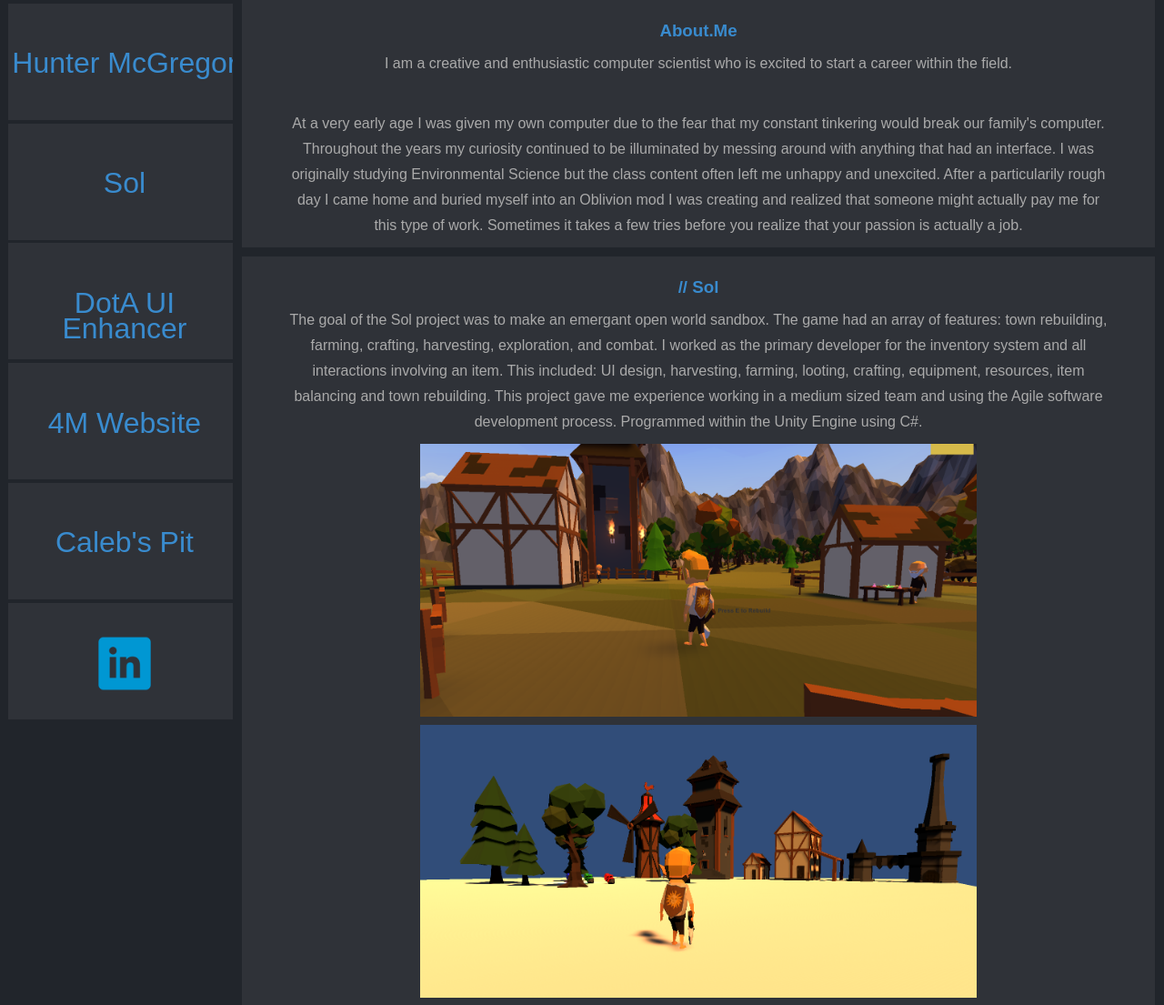
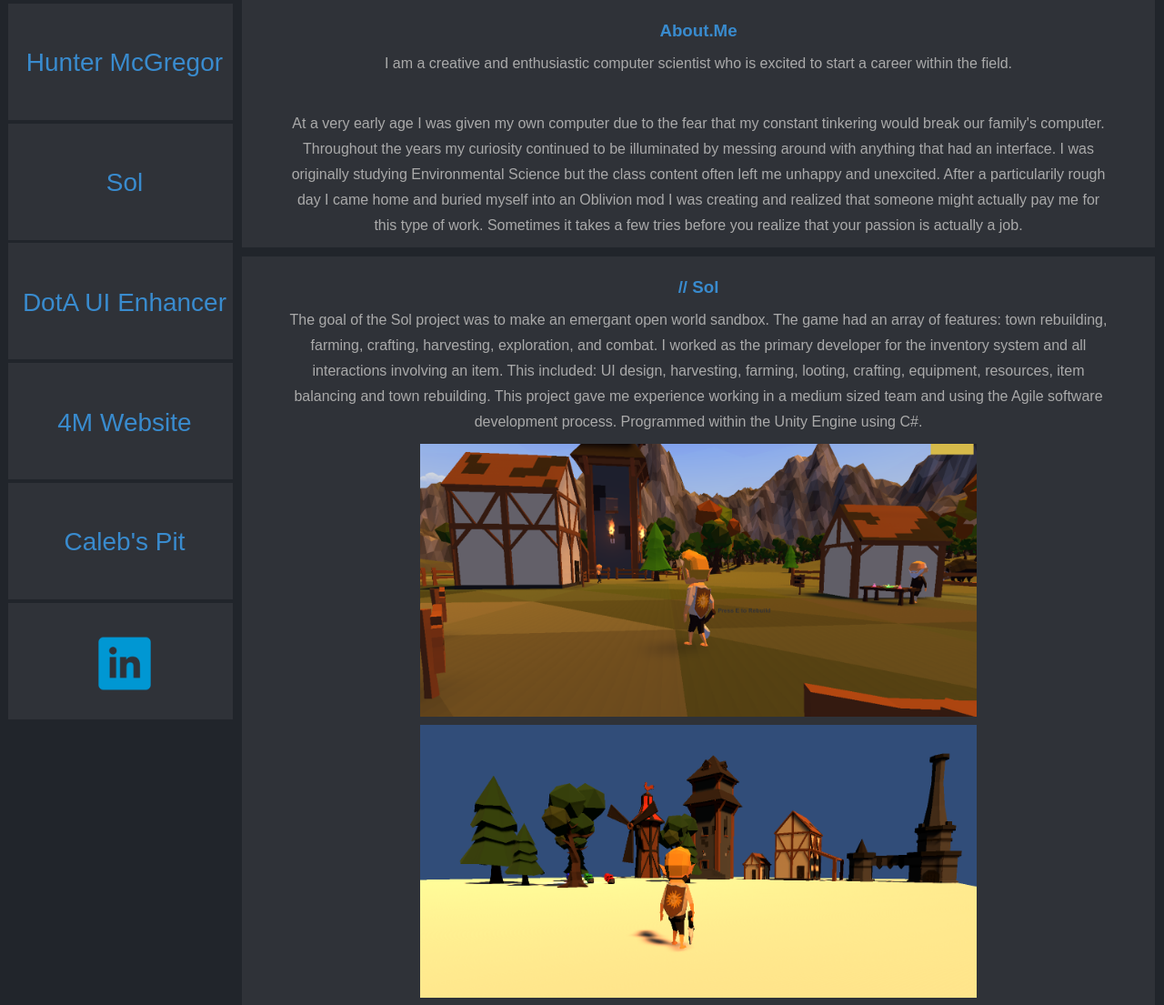
Before and after one commit to yatamare/Old-Portfolio-HTML, a PHP site: page / in a window 1280 px wide. Shown: the top 1105 px of the page at 91% size. Run offline with PHP 8.4, Linux system fonts and the light colour scheme.

Commit message:
text update

```diff
--- a/include/css/main.css
+++ b/include/css/main.css
@@ -66,7 +66,7 @@ a:visited{
 	width: 100%;
 	height: 100%;
 	text-align: center;
-	font-size: 4vmin;
+	font-size: 3.5vmin;
 	word-wrap: normal;
 }
 
```
